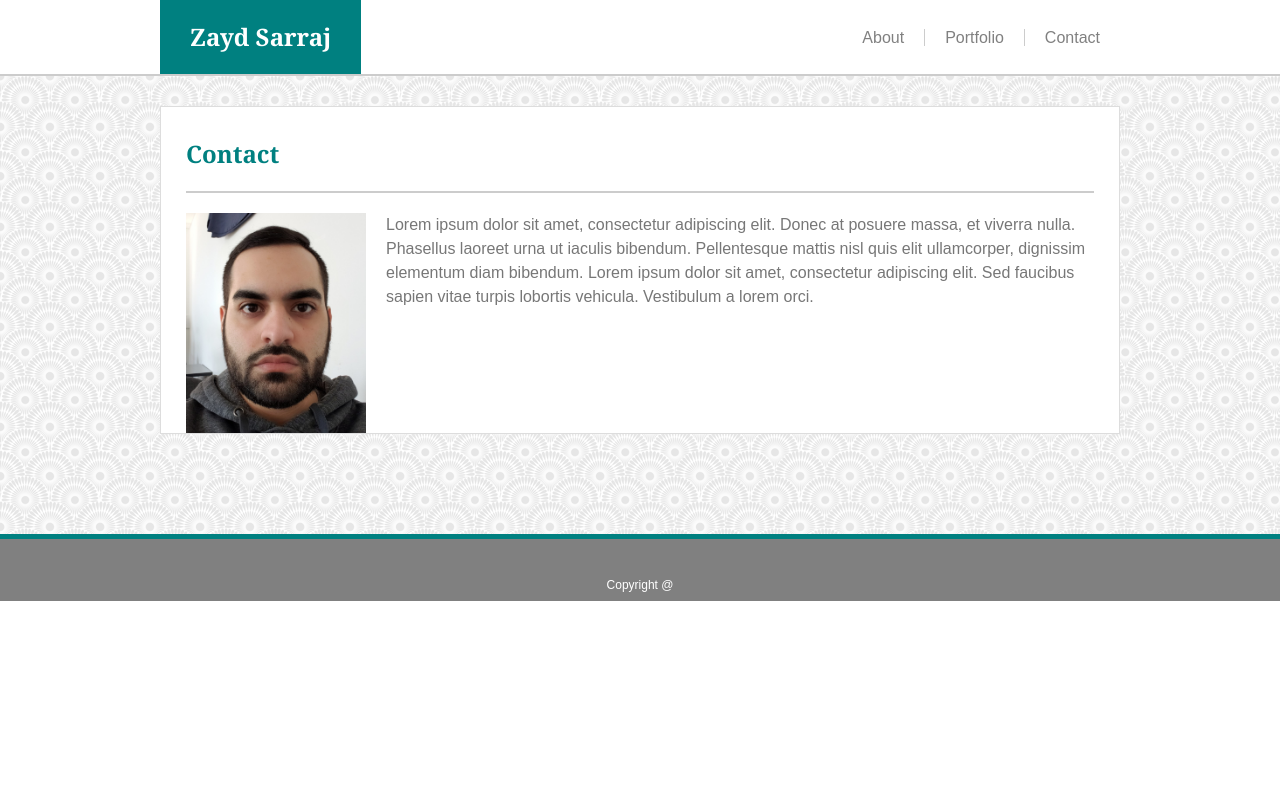
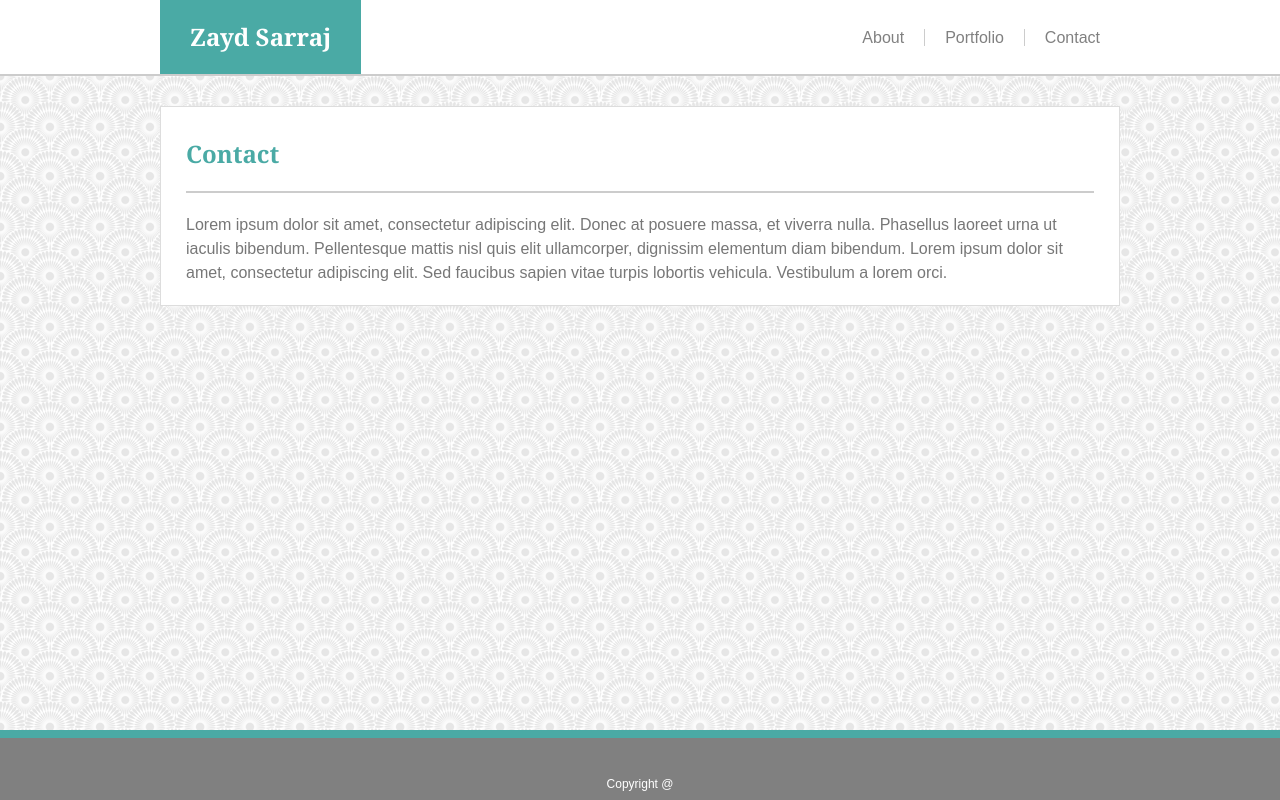
Before and after one commit to Zayd-Sarraj/Basic-Portfolio, a plain HTML site: page contact.html in a window 1280 px wide. Drawn offline with Linux system fonts and the light colour scheme.

Commit message:
made footer sticky and cleaned up code

```diff
--- a/assets/css/style.css
+++ b/assets/css/style.css
@@ -1,8 +1,13 @@
+html {
+    height: 100%;
+}
+
 body {
     font-family: Arial, Helvetica, sans-serif;
     color: #777777;
     display: flex;
     flex-direction: column;
+    height: 100%;
 }
 
 header {
@@ -12,7 +17,7 @@ header {
 h1 {
     font-size: 24px;
     font-family: Georgia, 'Times New Roman', Times, serif;
-    background: teal;
+    background: #4aaaa5;
     padding: 25px;
     padding-left: 30px;
     padding-right: 30px;
@@ -27,7 +32,7 @@ h2 {
     background: white;
     margin: 25px;
     padding-top: 10px;
-    color: teal;
+    color: #4aaaa5;
     font-weight: bold;
 }
 
@@ -102,12 +107,17 @@ p {
 }
 
 footer {
+    flex-shrink: 0;
     font-size: 12px;
     text-align: center;
     color: white;
     background: grey;
-    border-top: teal solid 5px;
+    border-top: 8px solid #4aaaa5;
     padding-top: 40px;
     padding-bottom: 10px;
     position: sticky;
 }
+
+#stretch {
+  flex: 1 0 auto;
+}
--- a/contact.html
+++ b/contact.html
@@ -2,24 +2,21 @@
 
 <head>
     <title>Contact</title>
-    <!-- Link to stylesheet -->
+                    <!-- Link to stylesheet -->
     <link rel="stylesheet" href="assets/css/reset.css">
     <link rel="stylesheet" href="assets/css/style.css">
 </head>
 
 <body>
     <header>
-        <div class="clearfix">
+         <div class="clearfix">
             <div class="contentWidth">
                 <!-- Header section for name -->
                 <h1>Zayd Sarraj</h1>
-
-                <section id="headerMid">
-
-                </section>
-
+                <!-- Some empty space -->
+                <section id="headerMid"></section>
                 <!-- Header section for links -->
-                <div>
+            <div>
                     <ul>
                         <li><a href="contact.html">Contact</a></li>
                         <li><a id="portfolio" href="portfolio.html">Portfolio</a></li>
@@ -29,17 +26,14 @@
             </div>
         </div>
     </header>
-
-    <div style="background-image: url('assets/images/washi.png');" class="clearfix">
-
+                <!-- Background body image that stretches to match screen height, pushes footer down -->
+    <div id="stretch" style="background-image: url('assets/images/washi.png');" class="clearfix">
+                <!-- Contact box  -->
         <div class="contentWidth">
-
             <div class="aboutMe">
                 <h2>Contact</h2>
-
                 <div id="aboutMeBorder">
                 <!-- Form -->
-                <img id="imgFloat" src="assets/images/selfie.jpg" width="180px" height="220px">
 
                 <!-- info -->
                 <p>Lorem ipsum dolor sit amet, consectetur adipiscing elit. Donec at posuere massa, et viverra nulla.
@@ -48,13 +42,11 @@
                     elementum diam bibendum. Lorem ipsum dolor sit amet, consectetur adipiscing elit. Sed faucibus
                     sapien
                     vitae turpis lobortis vehicula. Vestibulum a lorem orci. </p>
-                    </div>
+                </div>
             </div>
         </div>
     </div>
-    <!-- Footer goes here  -->
+    <!-- Footer  -->
     <footer>Copyright @</footer>
-
 </body>
-
 </html>
```
Also changed, not shown: index.html (+19 -34 lines), portfolio.html (+12 -16 lines).
